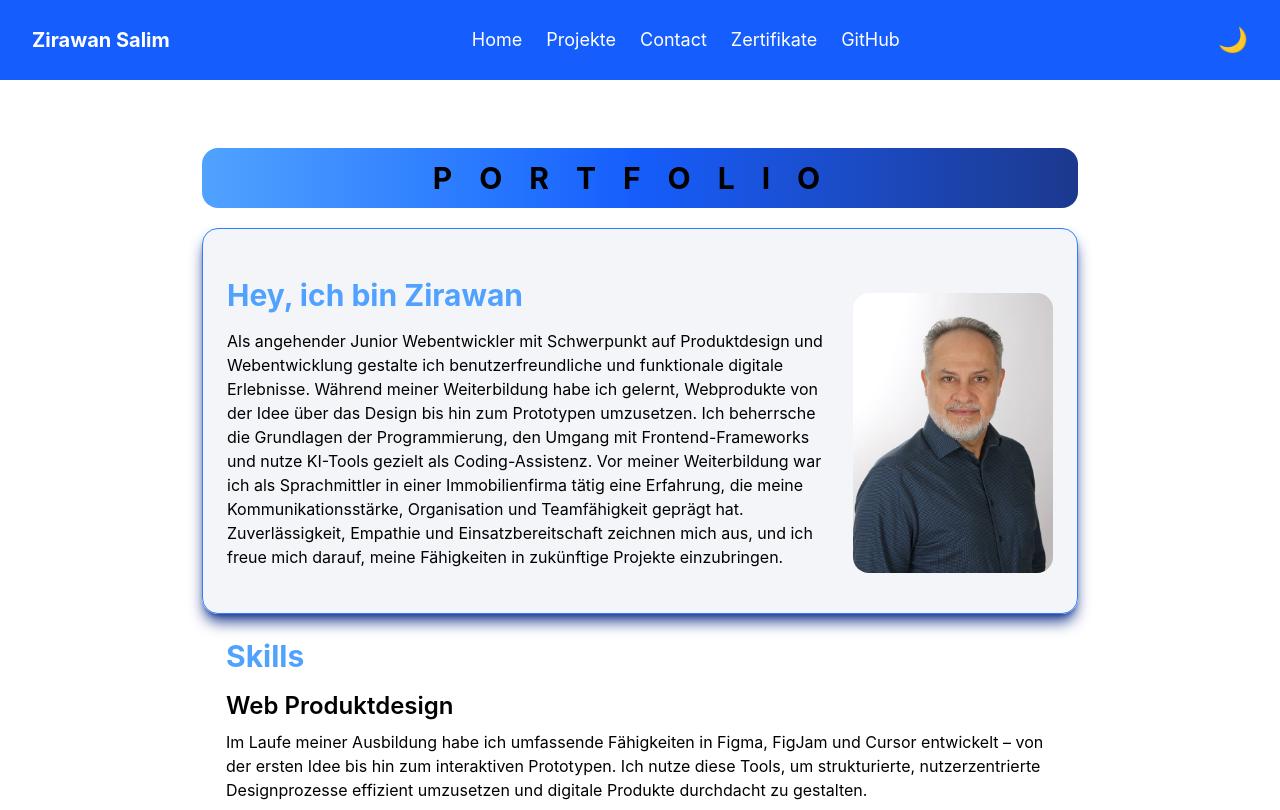
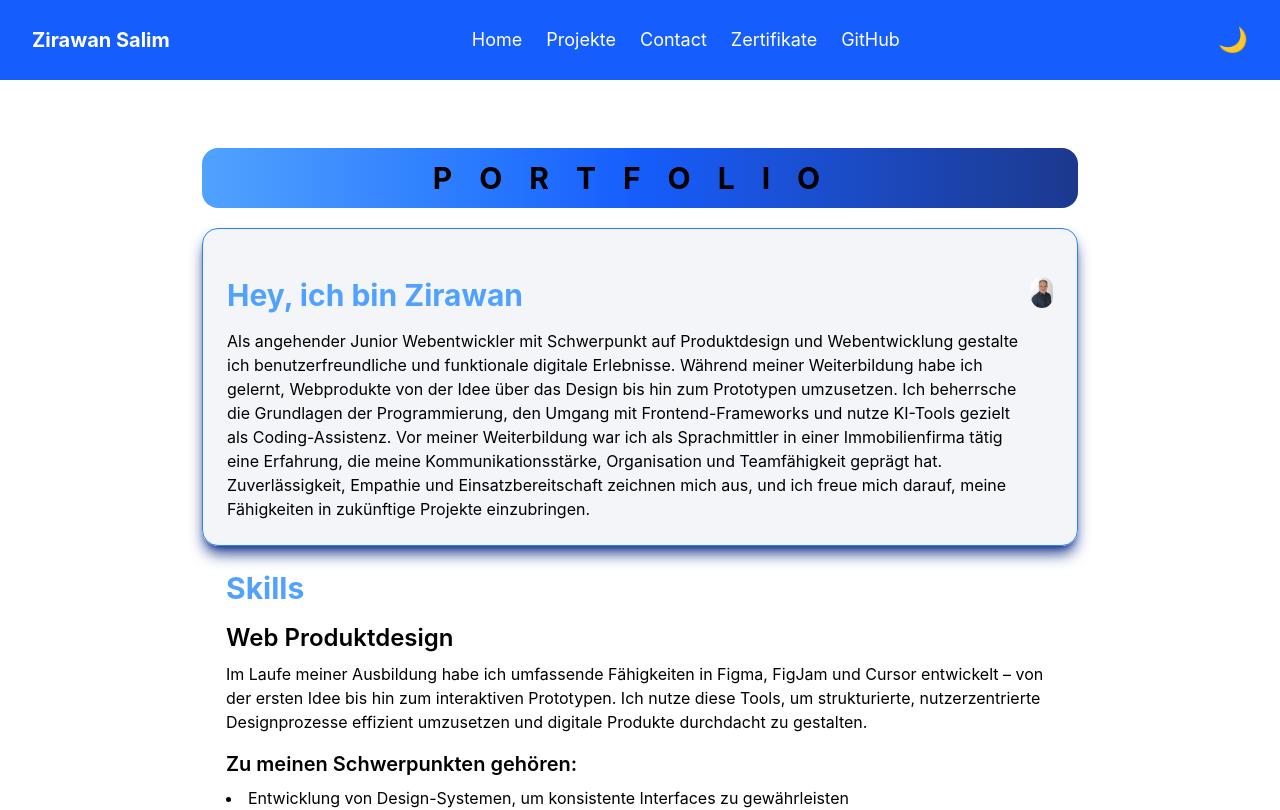
Before and after one commit to ZirawanSalim/zirawans-webseite, a React (Vite) app: page / in a window 1280 px wide. Shown: the top 810 px of the page. Built offline with nearby package versions, Linux system fonts and the light colour scheme.

Commit message:
withloadinding erstellt und profiil bild mit spinner.

```diff
--- a/src/components/Hero.jsx
+++ b/src/components/Hero.jsx
@@ -1,12 +1,20 @@
-import ProfileImage from "./ProfileImage";
+import PortfolioImageWithSpinner from "./PortfolioImageWithSpinner";
+import photo from "../assets/Mein foto.JPEG";
 import Selbstbeschreibung from "./Selbstbeschreibung";
 
 export default function Hero() {
   return (
     <div className="border p-6 rounded-2xl shadow-blue-900 shadow-lg  m-auto bg-blue-900/5 border-blue-500 backdrop-blur-md">
       <section className="flex flex-col-reverse md:flex-row items-center md:items-start justify-center gap-3 mt-6">
+
         <Selbstbeschreibung />
-                <ProfileImage />
+
+        <PortfolioImageWithSpinner
+          src={photo}
+          alt="Profilbild"
+          className="w-40 rounded-2xl m-auto hover:shadow-2xl shadow-blue-400/50"
+        />
+
       </section>
     </div>
   );
--- /dev/null
+++ b/src/components/PortfolioImageWithSpinner.jsx
@@ -0,0 +1,4 @@
+import withLoadingSpinner from "../hoc/withLoadingSpinner";
+import ProfileImage from "./ProfileImage";
+
+export default withLoadingSpinner(ProfileImage);
--- a/src/components/ProfileImage.jsx
+++ b/src/components/ProfileImage.jsx
@@ -1,13 +1,19 @@
-import photo from '../assets/Mein foto.JPEG';
+import { useState } from "react";
 
-export default function ProfileImage() {
-    return (
-        <>
+export default function PortfolioImage({ src, alt, className, onLoadCallback }) {
+  const [loaded, setLoaded] = useState(false);
 
-        <img src={photo} className="w-50 rounded-2xl  my-4 m-auto hover:shadow-2xl shadow-blue-400/50" alt="profil foto" />
+  function handleLoad() {
+    setLoaded(true);
+    onLoadCallback(); // <-- HOC informieren!
+  }
 
-        </>
-
-
-);
+  return (
+    <img
+      src={src}
+      alt={alt}
+      className={`${className} ${loaded ? "opacity-100" : "opacity-0"}`}
+      onLoad={handleLoad}
+    />
+  );
 }
--- a/src/components/github/GitHubProjects.jsx
+++ b/src/components/github/GitHubProjects.jsx
@@ -1,4 +1,5 @@
 import { useGitHubProjects } from "../../hooks/useGitHubProjects.jsx";
+import GitHubRepoGridWithSkeleton from "./GitHubRepoGridWithSkeleton";
 
 export default function GitHubProjects({ username, sortBy }) {
   const { repos, isLoading, error } = useGitHubProjects(username, sortBy);
@@ -7,36 +8,11 @@ export default function GitHubProjects({ username, sortBy }) {
     <div>
       <h2 className="text-xl font-bold">GitHub Projekte von {username}</h2>
 
-      {isLoading && <p>⏳ Lädt...</p>}
       {error && <p className="text-red-500">❌ Fehler: {error}</p>}
 
       {!isLoading && repos.length === 0 && <p>Keine Projekte gefunden...</p>}
 
-      <ul className="space-y-4">
-        {repos.map((repo) => (
-          <li
-            key={repo.id}
-            className="p-4 bg-white dark:bg-gray-800 rounded-lg shadow hover:shadow-md transition"
-          >
-            <h3 className="text-xl font-semibold text-blue-600 dark:text-blue-300">
-              {repo.name}
-            </h3>
-
-            <p className="text-gray-700 dark:text-gray-300 mb-2">
-              {repo.description || "Keine Beschreibung"}
-            </p>
-
-            <a
-              href={repo.html_url}
-              target="_blank"
-              rel="noopener noreferrer"
-              className="text-blue-500 hover:underline"
-            >
-              ➜ Zum Repository
-            </a>
-          </li>
-        ))}
-      </ul>
+      <GitHubRepoGridWithSkeleton isLoading={isLoading} repos={repos} />
     </div>
   );
 }
--- a/src/components/github/GitHubRepoGrid.jsx
+++ b/src/components/github/GitHubRepoGrid.jsx
@@ -1,6 +1,6 @@
 import GitHubRepoCard from "./GitHubRepoCard";
 
-export default function GitHubRepoGrid({ repos }) {
+function GitHubRepoGrid({ repos }) {
   return (
     <div className="grid sm:grid-cols-2 lg:grid-cols-3 gap-6">
       {repos.map(repo => (
@@ -9,3 +9,5 @@ export default function GitHubRepoGrid({ repos }) {
     </div>
   );
 }
+
+export default GitHubRepoGrid;
--- /dev/null
+++ b/src/components/github/GitHubRepoGridWithSkeleton.jsx
@@ -0,0 +1,5 @@
+import withLoadingSkeleton from "../../hoc/withLoadingSkeleton";
+import GitHubRepoGrid from "./GitHubRepoGrid";
+import GitHubSkeletonGrid from "./GitHubSkeletonGrid";
+
+export default withLoadingSkeleton(GitHubRepoGrid, GitHubSkeletonGrid);
--- /dev/null
+++ b/src/components/github/GitHubRepoSkeleton.jsx
@@ -0,0 +1,9 @@
+export default function GitHubRepoSkeleton() {
+  return (
+    <div className="p-5 bg-gray-200 dark:bg-gray-700 animate-pulse rounded-xl shadow">
+      <div className="h-6 bg-gray-300 dark:bg-gray-600 rounded w-2/3 mb-4"></div>
+      <div className="h-4 bg-gray-300 dark:bg-gray-600 rounded w-full mb-2"></div>
+      <div className="h-4 bg-gray-300 dark:bg-gray-600 rounded w-1/2"></div>
+    </div>
+  );
+}
--- /dev/null
+++ b/src/components/github/GitHubSkeletonGrid.jsx
@@ -0,0 +1,11 @@
+import GitHubRepoSkeleton from "./GitHubRepoSkeleton";
+
+export default function GitHubSkeletonGrid() {
+  return (
+    <div className="grid sm:grid-cols-2 lg:grid-cols-3 gap-6">
+      {Array.from({ length: 6 }).map((_, index) => (
+        <GitHubRepoSkeleton key={index} />
+      ))}
+    </div>
+  );
+}
--- /dev/null
+++ b/src/hoc/withLoadingSkeleton.jsx
@@ -0,0 +1,9 @@
+export default function withLoadingSkeleton(WrappedComponent, SkeletonComponent) {
+  return function WithSkeleton({ isLoading, ...props }) {
+    if (isLoading) {
+      return <SkeletonComponent />;
+    }
+
+    return <WrappedComponent {...props} />;
+  };
+}
--- /dev/null
+++ b/src/hoc/withLoadingSpinner.jsx
@@ -0,0 +1,21 @@
+import { useState } from "react";
+
+export default function withLoadingSpinner(Component) {
+  return function WrappedComponent(props) {
+    const [isLoaded, setIsLoaded] = useState(false);
+
+    return (
+      <div className="relative flex justify-center items-center">
+
+        <Component
+          {...props}
+          onLoadCallback={() => setIsLoaded(true)} // <-- Empfangen
+        />
+
+        {!isLoaded && (
+          <div className="absolute w-7 h-7 border-4 border-blue-600 border-t-transparent rounded-full animate-spin"></div>
+        )}
+      </div>
+    );
+  };
+}
```
Lines whose indentation alone changed are shown as unchanged.
